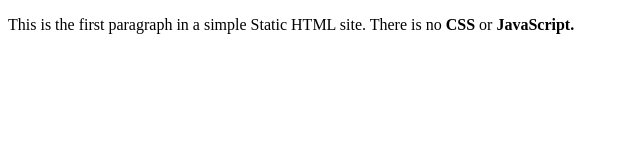
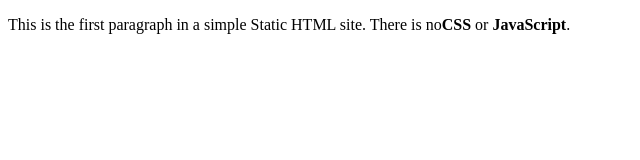
Before and after one commit to dporr/static, a plain HTML site: page index.html in a window 1280 px wide. Shown: the full height of the page, 0-640 px from the left. Drawn offline with Linux system fonts and the light colour scheme.

Commit message:
fixed HTML from failed linting step

```diff
--- a/index.html
+++ b/index.html
@@ -4,6 +4,6 @@
     <title>Static HTML Site</title>
   </head>
   <body>
-    <p>This is the first paragraph in a simple Static HTML site. There is no <strong>CSS</strong> or <strong>JavaScript</script>.</p>
+    <p>This is the first paragraph in a simple Static HTML site. There is no<strong>CSS</strong> or <strong>JavaScript</strong>.</p>
   </body>
 </html>
```
